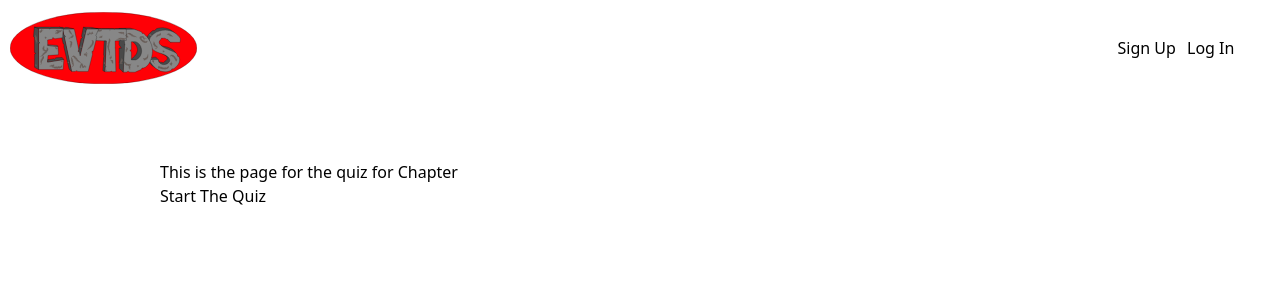
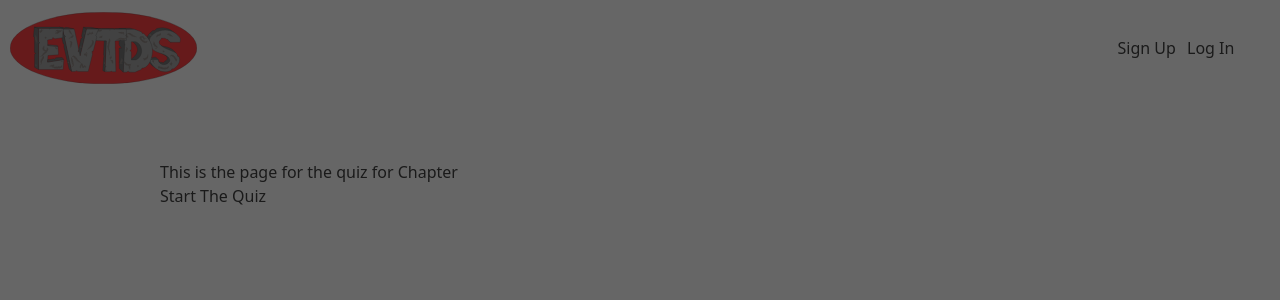
Before and after one commit to cracine79/EVTDontS, a React (Vite) app in the folder frontend2/: page /quiz in a window 1280 px wide. Both pictures are taken after a click on the button "Start The Quiz". Shown: the top 300 px of the page. Built offline with nearby package versions, Linux system fonts and the light colour scheme; no server answers.

Commit message:
quiz modal opens on click

```diff
--- /dev/null
+++ b/frontend2/src/Components/QuestionComponent.jsx
@@ -0,0 +1,73 @@
+import { useSelector, useDispatch } from "react-redux"
+
+
+export const QuestionComponent = () => {
+    const showModal = useSelector(state=>(state.modal.isQuizOpen));
+    const dispatch = useDispatch();
+
+    return(
+      <div >
+
+         <div
+      className={`
+        justify-center
+        items-center
+        flex
+        overflow-x-hidden
+        overflow-y-auto
+        fixed
+        inset-0
+        z-50
+        outline-none
+        focus:outline-none
+        bg-neutral-800/70
+        ${showModal ? 'translate-y-0 opacity-100' : 'translate-y-full opacity-0'}
+      `}
+    >
+      <div
+        className={`
+          translate
+          relative
+          w-full
+          md:w-4/6
+          lg:w-3/6
+          xl:w-2/5
+          my-6
+          mx-auto
+          h-full
+          lg:h-auto
+          md:h-auto
+          flex
+          justify-center
+          items-center
+        `}
+      >
+        <div
+          className={`
+            translate
+            h-full
+            lg:h-auto
+            md:h-auto
+            border-0
+            rounded-lg
+            shadow-lg
+            relative
+            flex
+            flex-col
+            w-full
+            bg-white
+            outline-none
+            focus:outline-none
+             transition-transform
+            duration-300
+
+          `}
+        >
+
+      </div>
+      </div>
+      </div>
+      </div>
+      )
+
+}
--- a/frontend2/src/Components/Quiz.jsx
+++ b/frontend2/src/Components/Quiz.jsx
@@ -2,21 +2,30 @@ import { useSelector, useDispatch } from "react-redux"
 import { useLocation } from "react-router-dom"
 import { getQuestions } from "../Slices/questionsActions"
 import { useEffect } from "react"
+import { QuestionComponent } from "./QuestionComponent"
+import { openQuizModal } from "../Slices/modalSlice"
+
 export const Quiz = () => {
     const dispatch = useDispatch()
     const location = useLocation()
     const chapter = location.state?.chapter
     console.log(chapter)
+
     useEffect(()=>{
         dispatch(getQuestions(chapter)), [dispatch]
     })
+
+    const handleOpen = () => {
+        dispatch(openQuizModal())
+    }
 
     return (
         <div className="w-full flex flex-col justify-center items-center">
             <div className='mt-40  aspect-video justify-center w-3/4'>
                 <div>This is the page for the quiz for Chapter {chapter}</div>
-                <button>Start The Quiz</button>
+                <button onClick={handleOpen}>Start The Quiz</button>
             </div>
+            <QuestionComponent />
         </div>
 
     )
--- a/frontend2/src/Slices/modalSlice.js
+++ b/frontend2/src/Slices/modalSlice.js
@@ -30,5 +30,5 @@ const modalSlice = createSlice({
     }
 })
 
-export const {openLoginModal, closeLoginModal, openSignupModal, closeSignupModal} = modalSlice.actions
+export const {openLoginModal, closeLoginModal, openSignupModal, closeSignupModal, openQuizModal, closeQuizModal} = modalSlice.actions
 export default modalSlice.reducer;
```
